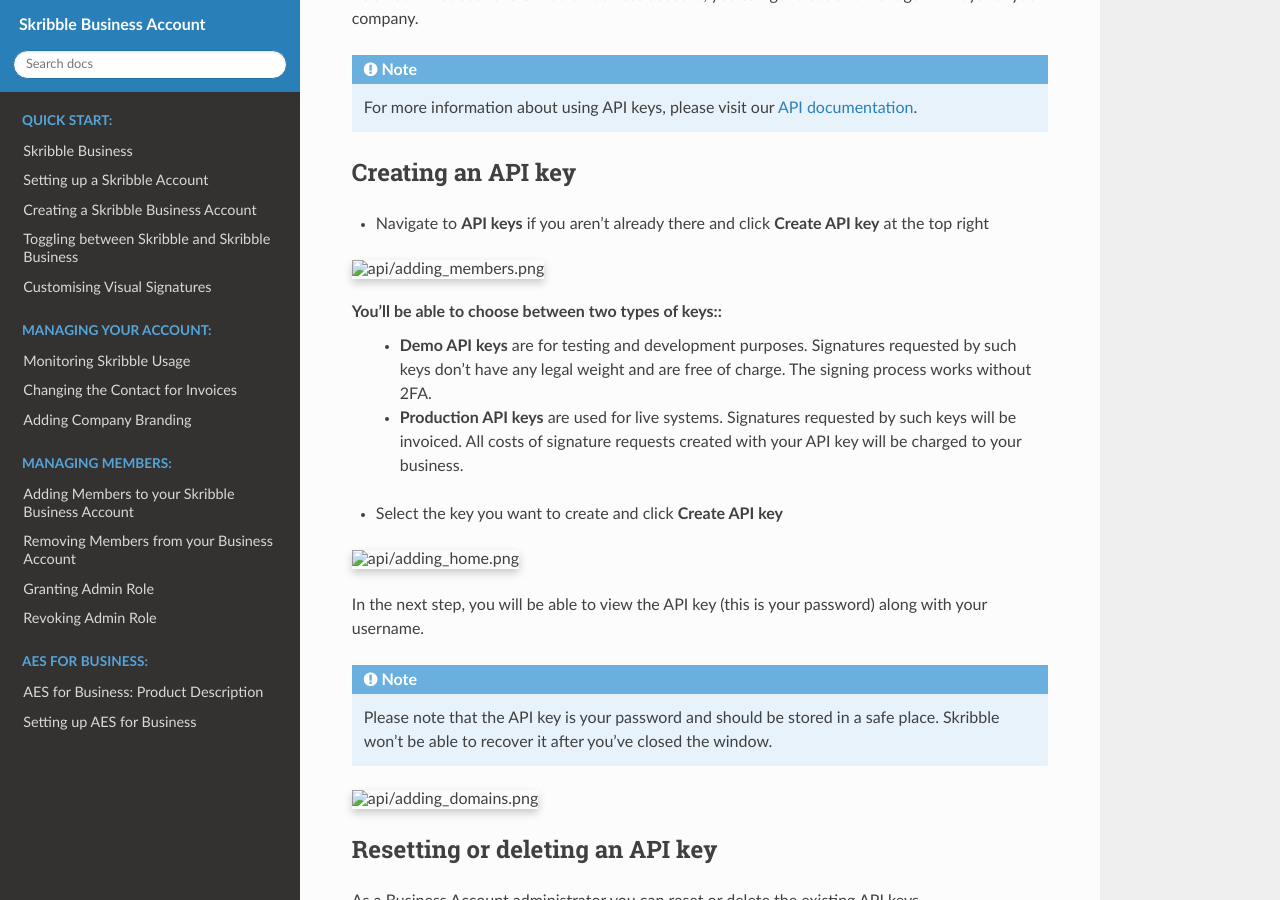
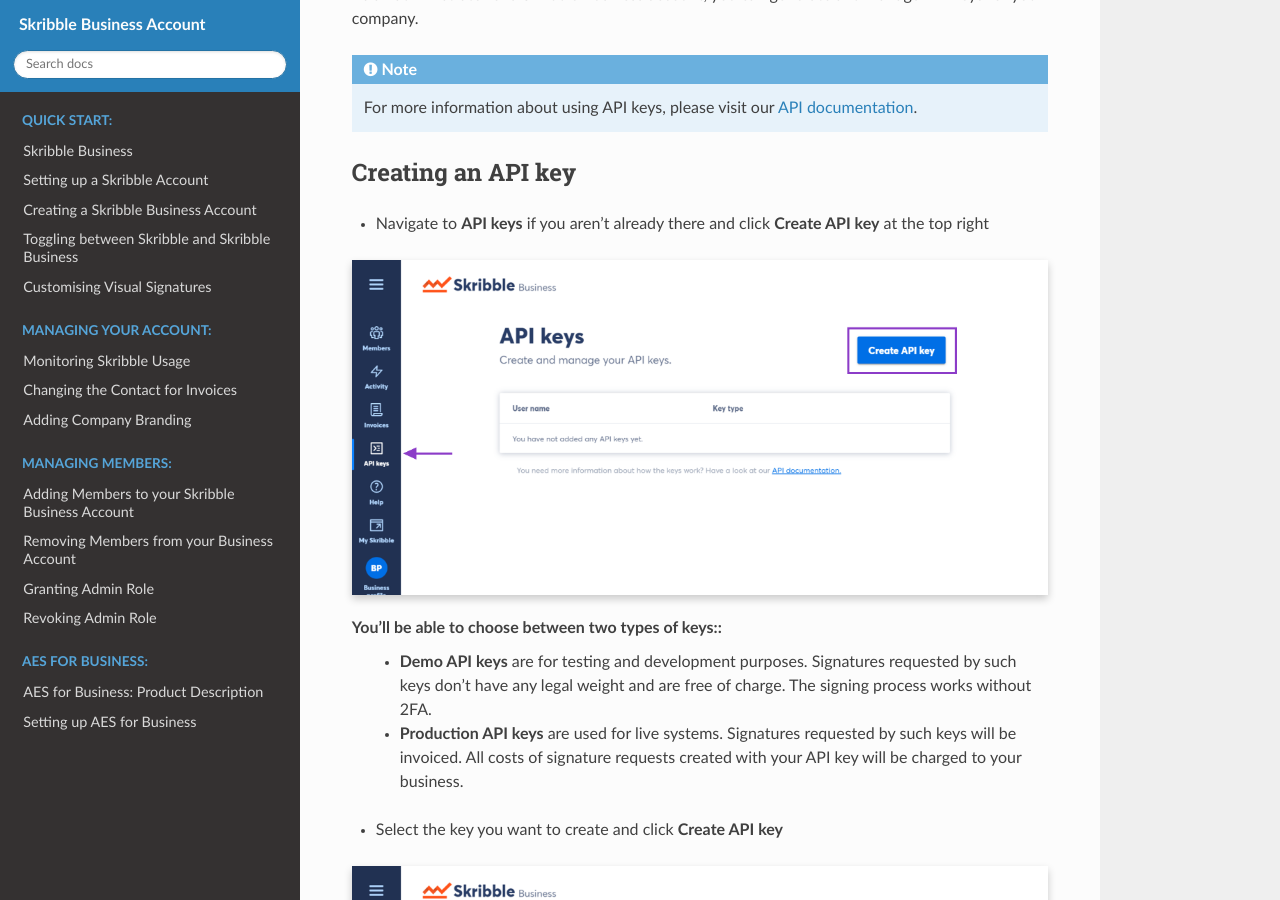
Before and after one commit to matthieu-bt/business-guide, a Sphinx documentation site: the page built from source/api/apikey.rst, in a window 1280 px wide and 900 px high, scrolled down 321 px. Built offline with Sphinx 7.4.7 and the Read the Docs theme 2.0.0, drawn with Linux system fonts in a browser that asks for light colours; pages that are not in the unit, such as notebooks, are missing from menus.

Commit message:
Replaced images
Replaced images for api keys

```diff
--- a/source/api/apikey.rst
+++ b/source/api/apikey.rst
@@ -20,7 +20,7 @@
 - Navigate to **API keys** if you aren't already there and click **Create API key** at the top right
 
 
-.. image:: adding_members.png
+.. image:: API_keys_step1_create.png
     :class: with-shadow
 
 
@@ -31,7 +31,7 @@
 - Select the key you want to create and click **Create API key**
 
 
-.. image:: adding_home.png
+.. image:: API_keys_step1_create.png
     :class: with-shadow
 
 
@@ -42,7 +42,7 @@
   Please note that the API key is your password and should be stored in a safe place. Skribble won't be able to recover it after you've closed the window.
 
 
-.. image:: adding_domains.png
+.. image:: create_api_keys_step3_success_close.png
     :class: with-shadow
 
 
@@ -55,7 +55,7 @@
 - Navigate to **API keys** if you aren't already there
 
 
-.. image:: adding_members.png
+.. image:: manage_api_key_step1.png
     :class: with-shadow
 
 
```
Also changed, not shown: other parts of source/api/apikey.rst (+1 -1 lines).
